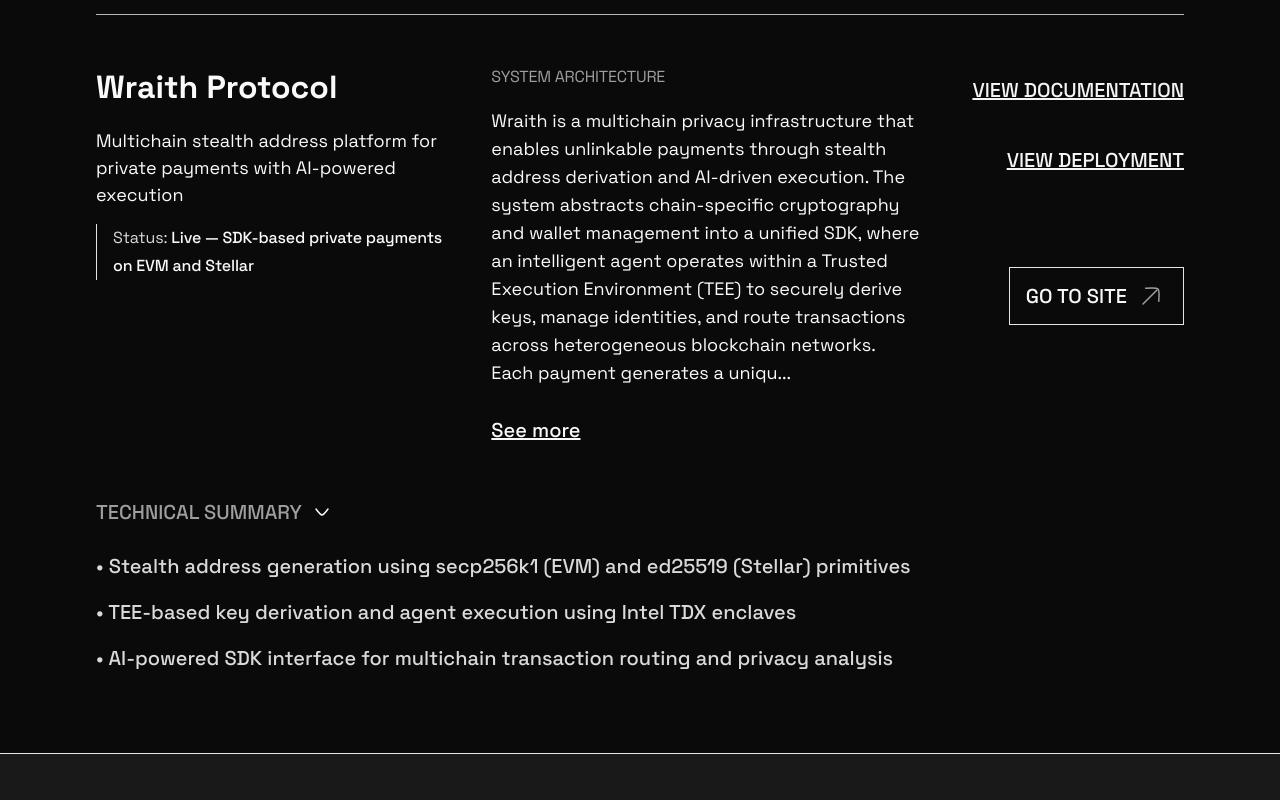
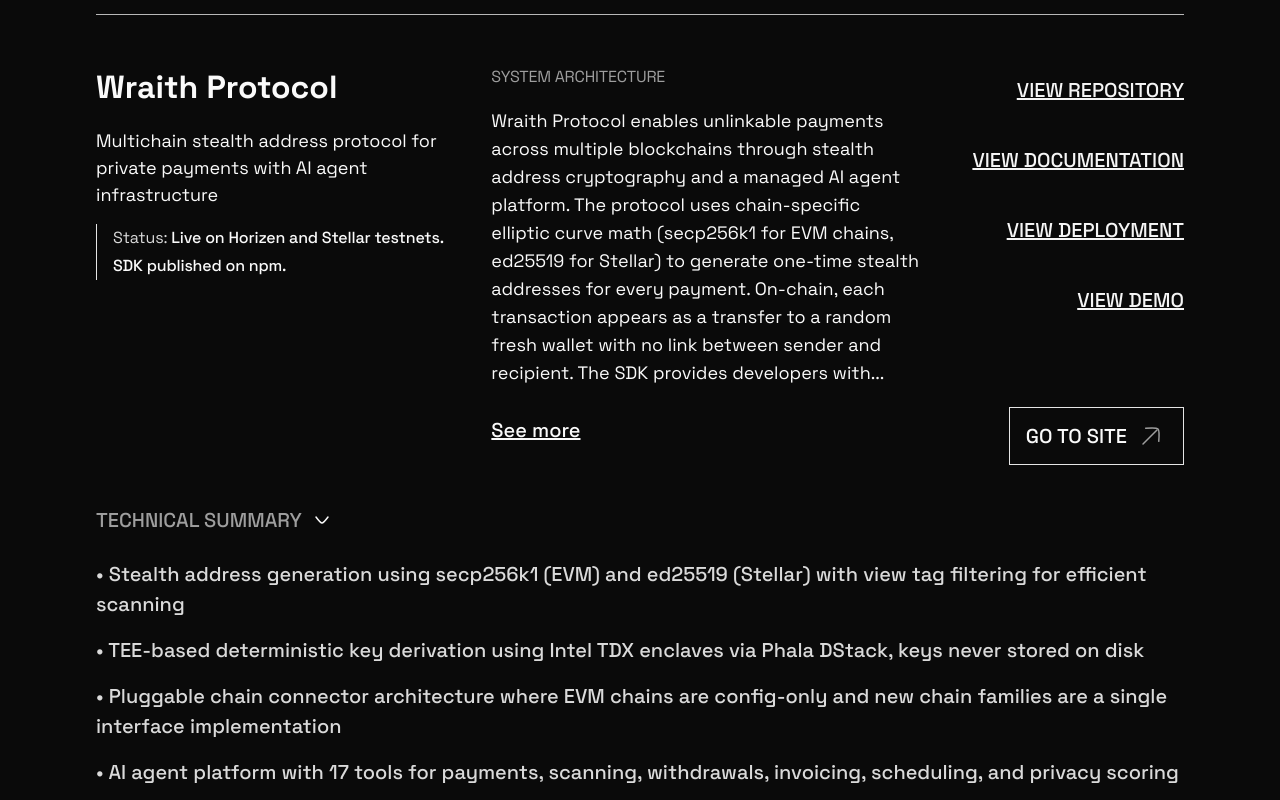
Before and after one commit to Poneglyph-Labs/landing, a Next.js app: page /projects in a window 1280 px wide. Shown: the part 1760-2560 px from the top of the page. Built offline with nearby package versions, Linux system fonts and the light colour scheme.

Commit message:
updated projects data

```diff
--- a/app/projects/data/projectsData.ts
+++ b/app/projects/data/projectsData.ts
@@ -45,7 +45,7 @@
         title: 'Calyx Protocol',
         description:
             'Private intent-based automation with encrypted triggers and MEV-resistant execution',
-        status: 'Demo — triple-layer privacy architecture',
+        status: 'Demo — triple-lock privacy architecture',
         systemArchitecture:
             'Calyx Protocol is a privacy-first intent execution system designed to enable fully encrypted and trust-minimized automation in adversarial blockchain environments. The architecture employs a Triple-Lock model combining Fully Homomorphic Encryption (FHE), Zero-Knowledge Proofs (ZK), and Trusted Execution Environments (TEE). User-defined conditions, such as price triggers, are encrypted client-side and evaluated blindly by solver nodes without revealing sensitive parameters. Upon trigger satisfaction, the solver generates a zk-SNARK proof to attest to the correctness of execution conditions without exposing underlying data. This proof is verified by an external verifier, after which a secure enclave decrypts the execution payload and submits the transaction via a private RPC channel. By bypassing the public mempool and isolating decryption within hardware-protected environments, the system eliminates front-running vectors and ensures end-to-end confidentiality of user intent and execution.',
         technicalSummary: [
@@ -53,32 +53,34 @@
             'Groth16 zk-SNARK proofs with Circom/SnarkJS verified via zkVerify',
             'TEE-based secure execution with private RPC submission via Flashbots Protect',
         ],
-        siteUrl: '#',
+        siteUrl: 'https://github.com/Calyx-Protocol/demo',
         links: {
             documentation: 'https://github.com/Calyx-Protocol/demo',
-            sdk: '#',
+            sdk: 'https://github.com/Calyx-Protocol/demo',
         },
     },
 
     {
         id: 'wraith-protocol',
         title: 'Wraith Protocol',
-        description:
-            'Multichain stealth address platform for private payments with AI-powered execution',
-        status: 'Live — SDK-based private payments on EVM and Stellar',
-        systemArchitecture:
-            'Wraith is a multichain privacy infrastructure that enables unlinkable payments through stealth address derivation and AI-driven execution. The system abstracts chain-specific cryptography and wallet management into a unified SDK, where an intelligent agent operates within a Trusted Execution Environment (TEE) to securely derive keys, manage identities, and route transactions across heterogeneous blockchain networks. Each payment generates a unique one-time stealth address using chain-specific primitives (secp256k1 for EVM and ed25519 for Stellar), eliminating on-chain linkability between sender and receiver. The agent processes natural language commands to orchestrate payment flows, scan for incoming transfers, and perform privacy analysis, while maintaining strict isolation of sensitive key material inside enclave hardware. By combining multichain connectors, enclave-based key derivation, and AI-assisted transaction routing, Wraith provides a seamless and privacy-preserving payment layer without requiring developers to manage infrastructure or cryptographic complexity.',
+        description: 'Multichain stealth address protocol for private payments with AI agent infrastructure',
+        status: 'Live on Horizen and Stellar testnets. SDK published on npm.',
+        systemArchitecture: 'Wraith Protocol enables unlinkable payments across multiple blockchains through stealth address cryptography and a managed AI agent platform. The protocol uses chain-specific elliptic curve math (secp256k1 for EVM chains, ed25519 for Stellar) to generate one-time stealth addresses for every payment. On-chain, each transaction appears as a transfer to a random fresh wallet with no link between sender and recipient. The SDK provides developers with stealth address generation, announcement scanning with view tag filtering, transaction builders that return chain-agnostic calldata, human-readable .wraith name registration, and built-in announcement fetching from indexed data sources. Beyond the core protocol, a managed AI agent platform runs inside Phala TEE hardware (Intel TDX) where agent keys are derived deterministically in the enclave and never stored on disk. Agents handle stealth payments, scanning, withdrawals, invoicing, scheduled transfers, and privacy analysis through natural language. The architecture uses pluggable chain connectors so adding a new EVM chain requires only configuration and contract deployment, while new chain families require a single connector implementation. The agent core, AI engine, storage, and all 17 tools remain chain-agnostic.',
         technicalSummary: [
-            'Stealth address generation using secp256k1 (EVM) and ed25519 (Stellar) primitives',
-            'TEE-based key derivation and agent execution using Intel TDX enclaves',
-            'AI-powered SDK interface for multichain transaction routing and privacy analysis',
+          'Stealth address generation using secp256k1 (EVM) and ed25519 (Stellar) with view tag filtering for efficient scanning',
+          'TEE-based deterministic key derivation using Intel TDX enclaves via Phala DStack, keys never stored on disk',
+          'Pluggable chain connector architecture where EVM chains are config-only and new chain families are a single interface implementation',
+          'AI agent platform with 17 tools for payments, scanning, withdrawals, invoicing, scheduling, and privacy scoring',
+          'Transaction builders that return chain-agnostic calldata, compatible with any EVM library (viem, ethers, wagmi)',
         ],
-        siteUrl: 'https://demo.usewraith.xyz/',
+        siteUrl: 'https://usewraith.xyz/',
         links: {
             documentation: 'https://docs.usewraith.xyz/',
-            sdk: 'https://docs.usewraith.xyz/sdk/overview',
+            sdk: 'https://www.npmjs.com/package/@wraith-protocol/sdk',
+            demo: 'https://demo.usewraith.xyz/',
+            repository: 'https://github.com/wraith-protocol',
         },
-    },
+    }
 ]
 
 export function getProjects(): Project[] {
```
